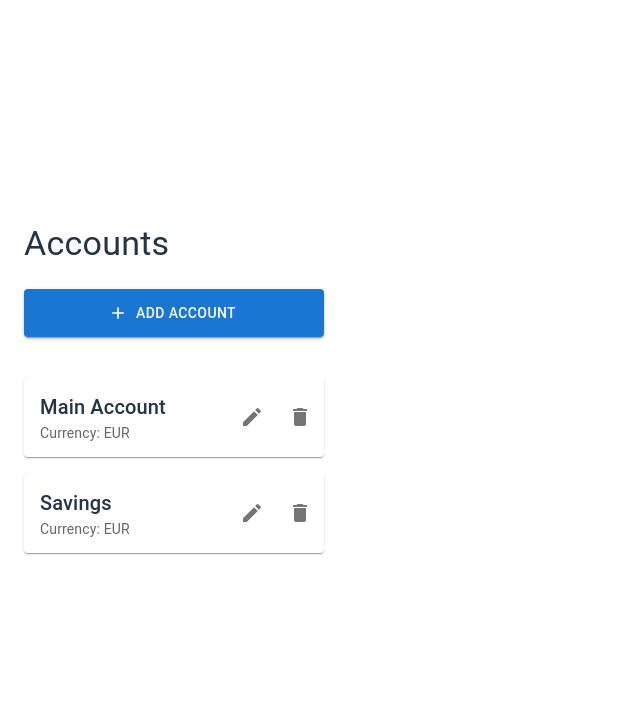
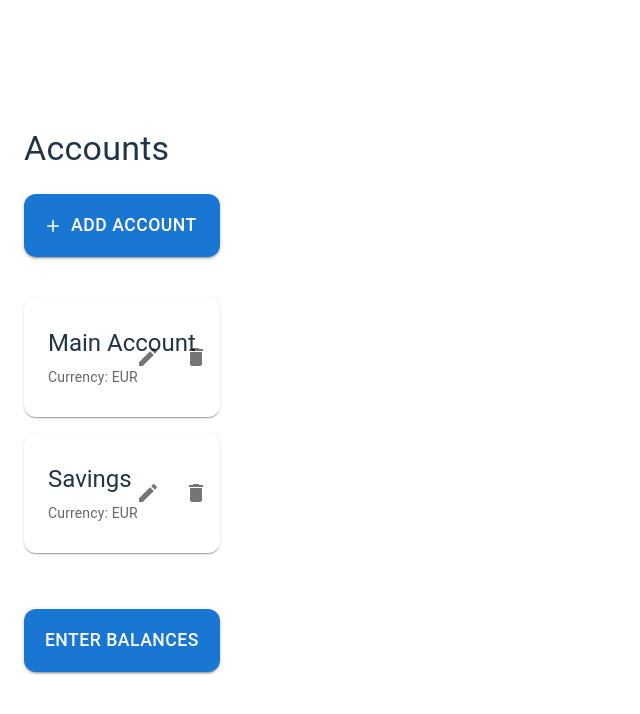
Before and after one commit to rocasspb/rocasbdgt, a React (Vite) app: page / in a window 1280 px wide. Shown: the top 714 px of the page, without its empty margins (0-640 px from the left). Built offline with nearby package versions, Linux system fonts and the light colour scheme.

Commit message:
Edit balances

```diff
--- a/src/App.tsx
+++ b/src/App.tsx
@@ -1,10 +1,42 @@
-import React from 'react';
+import React, { useState } from 'react';
+import { LocalizationProvider } from '@mui/x-date-pickers';
+import { AdapterDateFns } from '@mui/x-date-pickers/AdapterDateFns';
 import AccountsScreen from './components/AccountsScreen';
+import EnterBalancesScreen from './components/EnterBalancesScreen';
+import { Account } from './types/Account';
+import { Balance } from './types/Balance';
+
+type Screen = 'accounts' | 'enterBalances';
 
 function App() {
-  return (
-    <AccountsScreen />
-  );
+    const [currentScreen, setCurrentScreen] = useState<Screen>('accounts');
+    const [accounts, setAccounts] = useState<Account[]>([
+        { id: '1', name: 'Main Account', currency: 'EUR' },
+        { id: '2', name: 'Savings', currency: 'EUR' },
+    ]);
+
+    const handleSaveBalances = (balances: Balance[]) => {
+        console.log('Saving balances:', balances);
+        setCurrentScreen('accounts');
+    };
+
+    return (
+        <LocalizationProvider dateAdapter={AdapterDateFns}>
+            {currentScreen === 'accounts' && (
+                <AccountsScreen
+                    accounts={accounts}
+                    setAccounts={setAccounts}
+                    onEnterBalances={() => setCurrentScreen('enterBalances')}
+                />
+            )}
+            {currentScreen === 'enterBalances' && (
+                <EnterBalancesScreen
+                    accounts={accounts}
+                    onSave={handleSaveBalances}
+                />
+            )}
+        </LocalizationProvider>
+    );
 }
 
 export default App;
--- a/src/components/AccountsScreen.tsx
+++ b/src/components/AccountsScreen.tsx
@@ -8,7 +8,8 @@ import {
     ListItem,
     ListItemText,
     ListItemSecondaryAction,
-    IconButton
+    IconButton,
+    Stack
 } from '@mui/material';
 import EditIcon from '@mui/icons-material/Edit';
 import DeleteIcon from '@mui/icons-material/Delete';
@@ -16,18 +17,15 @@ import AddIcon from '@mui/icons-material/Add';
 import { Account } from '../types/Account';
 import AccountDialog from './AccountDialog';
 
-export default function AccountsScreen() {
-    const [accounts, setAccounts] = useState<Account[]>([]);
+interface AccountsScreenProps {
+    accounts: Account[];
+    setAccounts: (accounts: Account[]) => void;
+    onEnterBalances: () => void;
+}
+
+export default function AccountsScreen({ accounts, setAccounts, onEnterBalances }: AccountsScreenProps) {
     const [openDialog, setOpenDialog] = useState(false);
     const [selectedAccount, setSelectedAccount] = useState<Account | null>(null);
-
-    // Temporary mock data - replace with API call later
-    useEffect(() => {
-        setAccounts([
-            { id: '1', name: 'Main Account', currency: 'EUR' },
-            { id: '2', name: 'Savings', currency: 'EUR' },
-        ]);
-    }, []);
 
     const handleAddAccount = () => {
         setSelectedAccount(null);
@@ -67,29 +65,37 @@ export default function AccountsScreen() {
                 variant="contained"
                 startIcon={<AddIcon />}
                 onClick={handleAddAccount}
-                sx={{ mb: 4, width: '300px', py: 1.5 }}
+                sx={{
+                    mb: 4,
+                    width: '100%',
+                    py: 2,
+                    borderRadius: 3,
+                    fontSize: '1.1rem'
+                }}
             >
                 ADD ACCOUNT
             </Button>
 
-            <List sx={{ width: '100%' }}>
+            <List sx={{ width: '100%', mb: 4 }}>
                 {accounts.map((account) => (
                     <ListItem
                         key={account.id}
                         sx={{
                             mb: 2,
                             bgcolor: 'background.paper',
-                            borderRadius: 1,
+                            borderRadius: 3,
                             boxShadow: 1,
-                            pr: 12 // Add padding for action buttons
+                            pr: 12,
+                            p: 3
                         }}
                     >
                         <ListItemText
                             primary={account.name}
                             secondary={`Currency: ${account.currency}`}
                             primaryTypographyProps={{
-                                variant: 'h6',
-                                component: 'h2'
+                                variant: 'h5',
+                                component: 'h2',
+                                sx: { mb: 1 }
                             }}
                         />
                         <ListItemSecondaryAction>
@@ -113,6 +119,19 @@ export default function AccountsScreen() {
                 ))}
             </List>
 
+            <Button
+                variant="contained"
+                onClick={onEnterBalances}
+                sx={{
+                    width: '100%',
+                    py: 2,
+                    borderRadius: 3,
+                    fontSize: '1.1rem'
+                }}
+            >
+                ENTER BALANCES
+            </Button>
+
             <AccountDialog
                 open={openDialog}
                 onClose={() => setOpenDialog(false)}
--- /dev/null
+++ b/src/components/EnterBalancesScreen.tsx
@@ -0,0 +1,88 @@
+import React, { useState, useEffect } from 'react';
+import {
+    Container,
+    Typography,
+    TextField,
+    Button,
+    Stack,
+    Paper
+} from '@mui/material';
+import { DatePicker } from '@mui/x-date-pickers/DatePicker';
+import { Account } from '../types/Account';
+import { Balance } from '../types/Balance';
+
+interface EnterBalancesScreenProps {
+    accounts: Account[];
+    onSave: (balances: Balance[]) => void;
+}
+
+export default function EnterBalancesScreen({ accounts, onSave }: EnterBalancesScreenProps) {
+    const [date, setDate] = useState<Date>(new Date());
+    const [values, setValues] = useState<Record<string, string>>({});
+
+    const handleValueChange = (accountId: string, value: string) => {
+        setValues(prev => ({
+            ...prev,
+            [accountId]: value
+        }));
+    };
+
+    const handleSubmit = () => {
+        const balances: Balance[] = Object.entries(values)
+            .filter(([_, value]) => value !== '')
+            .map(([accountId, value]) => ({
+                id: Date.now().toString() + accountId,
+                accountId,
+                date: date.toISOString(),
+                value: parseFloat(value)
+            }));
+
+        onSave(balances);
+    };
+
+    return (
+        <Container maxWidth="md" sx={{ py: 4 }}>
+            <Typography
+                variant="h4"
+                component="h1"
+                gutterBottom
+                sx={{ mb: 3 }}
+            >
+                Enter Balances
+            </Typography>
+
+            <Paper sx={{ p: 3, mb: 3 }}>
+                <DatePicker
+                    label="Date"
+                    value={date}
+                    onChange={(newDate: Date | null) => newDate && setDate(newDate)}
+                    sx={{ width: '100%', mb: 3 }}
+                />
+
+                <Stack spacing={2}>
+                    {accounts.map(account => (
+                        <TextField
+                            key={account.id}
+                            label={account.name}
+                            type="number"
+                            value={values[account.id] || ''}
+                            onChange={(e) => handleValueChange(account.id, e.target.value)}
+                            InputProps={{
+                                endAdornment: account.currency
+                            }}
+                            fullWidth
+                        />
+                    ))}
+                </Stack>
+
+                <Button
+                    variant="contained"
+                    onClick={handleSubmit}
+                    sx={{ mt: 3, width: '100%', py: 1.5 }}
+                >
+                    SAVE BALANCES
+                </Button>
+            </Paper>
+        </Container>
+    );
+}
--- /dev/null
+++ b/src/types/Balance.ts
@@ -0,0 +1,6 @@
+export interface Balance {
+    id: string;
+    accountId: string;
+    date: string;  // ISO date string
+    value: number;
+}
```
Also changed, not shown: package.json (+7 -5 lines), 1 other file (tests, documents, lock files or other folders).
